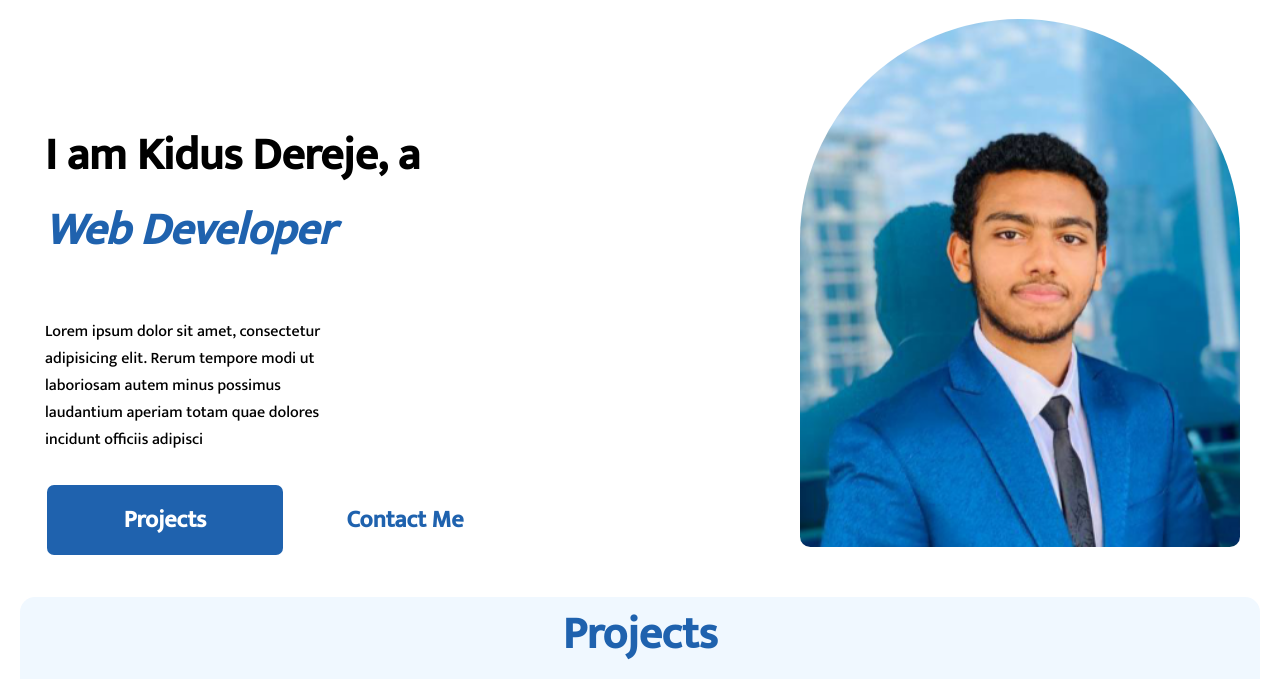
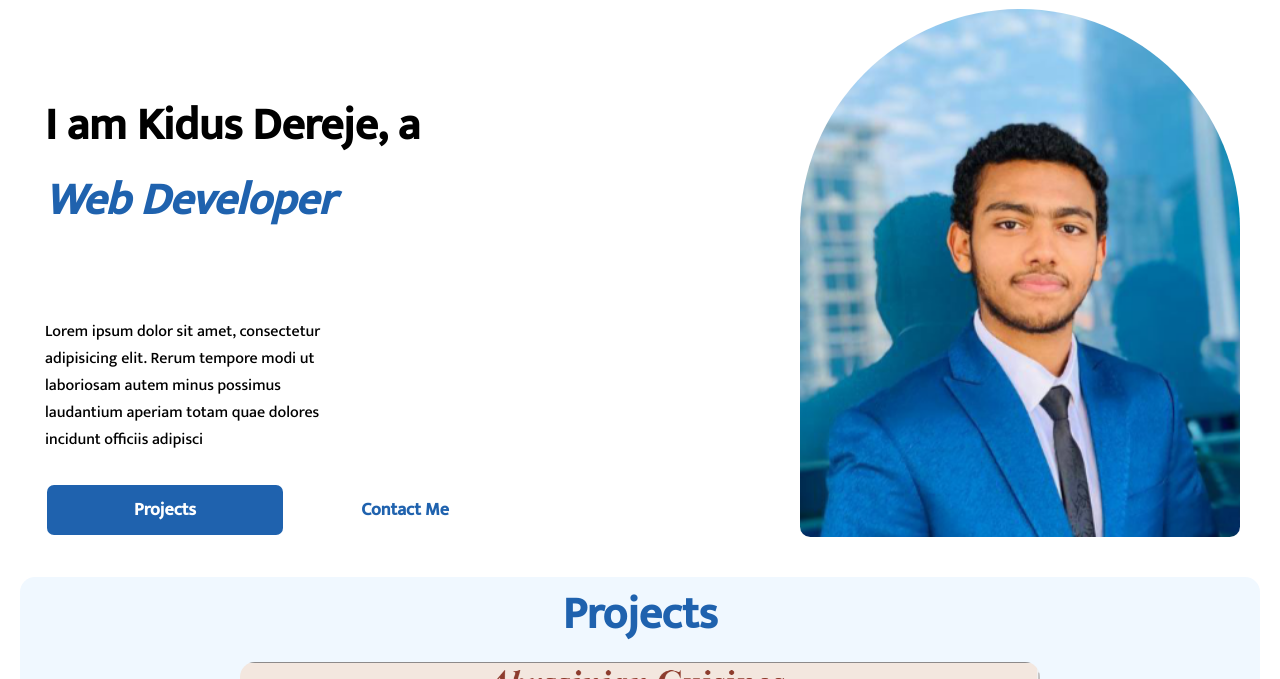
Before and after one commit to Kidus-Dereje/Portfolio-Project, a plain HTML site: page index.html in a window 1280 px wide. Shown: the part 112-791 px from the top of the page. Drawn offline with Linux system fonts and the light colour scheme.

Commit message:
text and image alignment was made

```diff
--- a/style.css
+++ b/style.css
@@ -76,7 +76,7 @@ span{
 }
 #writing{
     width: 40%;
-    padding: 110px 5px 0px 5px;
+    padding: 80px 5px 0px 5px;
     margin-right: 30px;
 }
 #writing h1{
@@ -84,7 +84,7 @@ span{
 }
 #writing p{
     width: 60%;
-    margin-top: 50px;
+    margin-top: 80px;
     margin-bottom: 30px;
 }
 #writing div{
@@ -92,11 +92,11 @@ span{
     display: flex;
 }
 #writing div h4{
-    padding: 15px 30px 15px 30px;
+    padding: 10px 25px;
     text-align: center;
     margin: 2px;
     border-radius: 7px;
-    font-size: x-large;
+    font-size: large;
     width: 100%;
 }
 #proj{
```
